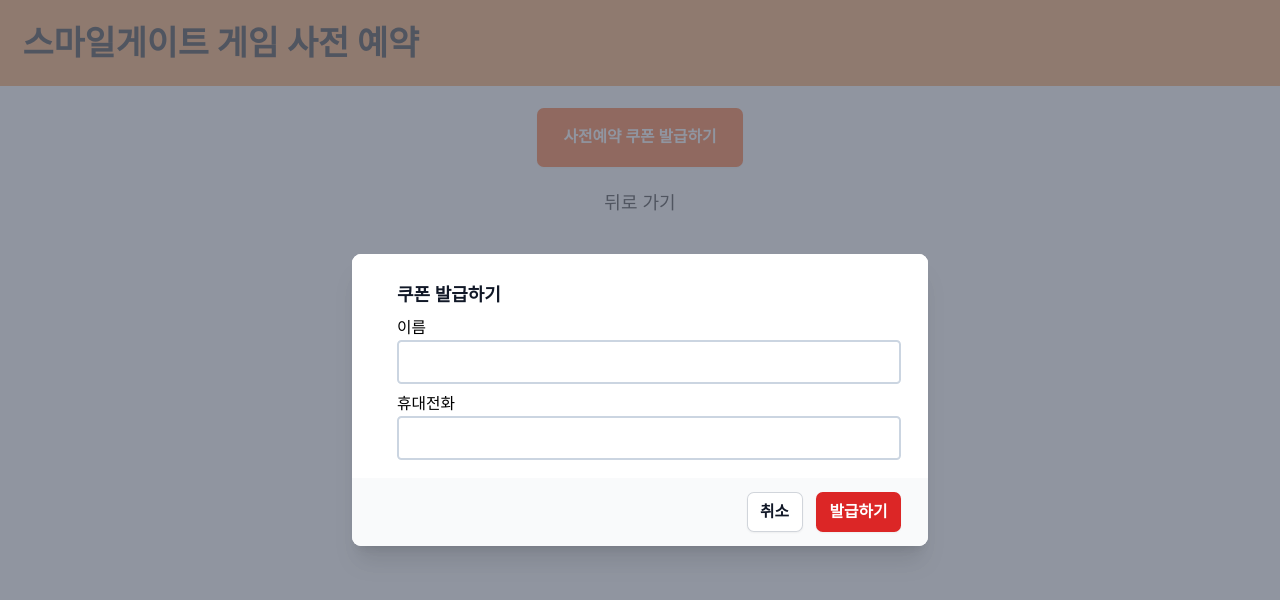
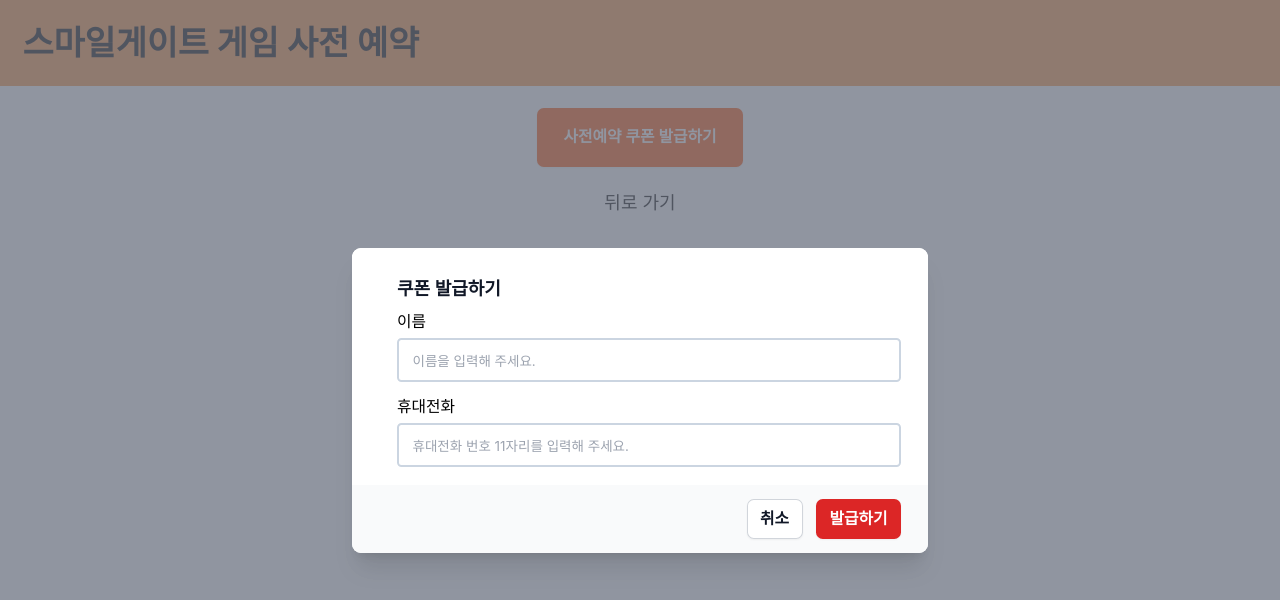
Before and after one commit to sadie100/smilegate-assignment, a Next.js app in the folder client/: page /coupons/advance-reservation in a window 1280 px wide. Both pictures are taken after a click on the button "사전예약 쿠폰 발급하기". Shown: the top 600 px of the page. Built offline with nearby package versions, Linux system fonts and the light colour scheme.

Commit message:
fix : 전화번호 하이픈 삽입 구현

```diff
--- a/client/src/components/common/Form.tsx
+++ b/client/src/components/common/Form.tsx
@@ -1,7 +1,5 @@
-import { FormProvider, useForm } from "react-hook-form";
-import FormLabel from "@/components/common/FormLabel";
 import { ReactNode } from "react";
-
+import { useFormContext } from "react-hook-form";
 type FormPropType = {
   onSubmit: (data: any) => void;
   children: ReactNode;
@@ -9,17 +7,16 @@ type FormPropType = {
 };
 
 const Form = ({ onSubmit, id, children }: FormPropType) => {
-  const methods = useForm();
+  const { handleSubmit } = useFormContext();
+
   return (
-    <FormProvider {...methods}>
-      <form
-        id={id}
-        onSubmit={methods.handleSubmit(onSubmit)}
-        className="flex flex-col justify-stretch items-stretch gap-2 w-full"
-      >
-        {children}
-      </form>
-    </FormProvider>
+    <form
+      id={id}
+      onSubmit={handleSubmit(onSubmit)}
+      className="flex flex-col justify-stretch items-stretch gap-3 w-full"
+    >
+      {children}
+    </form>
   );
 };
 export default Form;
--- a/client/src/components/common/FormItem.tsx
+++ b/client/src/components/common/FormItem.tsx
@@ -1,25 +1,19 @@
-import {
-  useForm,
-  useFormContext,
-  FieldValues,
-  RegisterOptions,
-} from "react-hook-form";
+import { useFormContext, FieldValues, RegisterOptions } from "react-hook-form";
 import FormLabel from "@/components/common/FormLabel";
-import { CSSProperties } from "react";
 
 type FormItemType = {
   label?: string;
   type: string;
   name: string;
   validation: RegisterOptions<FieldValues, string> | undefined;
-  styleClass?: string;
+  placeholder?: string;
 };
 const FormItem = ({
   type,
   name,
   validation,
   label,
-  styleClass,
+  placeholder,
 }: FormItemType) => {
   const {
     register,
@@ -27,12 +21,13 @@ const FormItem = ({
   } = useFormContext();
 
   return (
-    <div className="flex flex-col justify-stretch items-stretch w-full">
+    <div className="flex flex-col justify-stretch items-stretch w-full gap-1">
       {label && <FormLabel>{label}</FormLabel>}
       <input
-        className={`rounded border-2 border-solid border-slate-300 appearance-none text-gray-700 placeholder-gray-400 w-full py-2 px-3 leading-tight focus:outline-none focus:shadow-outline ${styleClass} `}
+        className="rounded border-2 border-solid border-slate-300 appearance-none text-gray-700 placeholder:text-xs w-full py-2 px-3 leading-tight focus:outline-none focus:shadow-outline"
         type={type}
-        placeholder={type === "text" ? "" : "000-0000-0000"}
+        placeholder={placeholder}
+        maxLength={name === "phone" ? 13 : undefined}
         {...register(name, validation)}
       />
       {errors[name] && (
--- a/client/src/components/pages/advanceReserve/CouponForm.tsx
+++ b/client/src/components/pages/advanceReserve/CouponForm.tsx
@@ -1,6 +1,5 @@
-import { useForm } from "react-hook-form";
-import FormLabel from "@/components/common/FormLabel";
-import { SyntheticEvent, useContext } from "react";
+import { FormProvider, useForm } from "react-hook-form";
+import { useContext } from "react";
 import { ModalContext } from "@/contexts/modalContext";
 import Form from "@/components/common/Form";
 import FormItem from "@/components/common/FormItem";
@@ -11,16 +10,19 @@ const CouponForm = () => {
       buttons: { confirm },
     },
   } = useContext(ModalContext);
-
+  const methods = useForm();
+  const { watch, setValue } = methods;
   const onSubmit = confirm!.onClick;
 
   return (
+    <FormProvider {...methods}>
       <Form id="CouponForm" onSubmit={onSubmit}>
         <FormItem
           name="name"
           type="text"
           validation={{ required: "이름을 입력해 주세요." }}
           label="이름"
+          placeholder="이름을 입력해 주세요."
         />
         <FormItem
           name="phone"
@@ -31,10 +33,20 @@ const CouponForm = () => {
               value: /[0-9]{3}-[0-9]{4}-[0-9]{4}/,
               message: "올바른 형식의 번호를 입력해 주세요.",
             },
+            onChange: (e) => {
+              const value = watch("phone");
+              const newVal = value
+                .replace(/[^0-9]/g, "")
+                .replace(/^(\d{0,3})(\d{0,4})(\d{0,4})$/g, "$1-$2-$3")
+                .replace(/(\-{1,2})$/g, "");
+              setValue("phone", newVal);
+            },
           }}
           label="휴대전화"
+          placeholder="휴대전화 번호 11자리를 입력해 주세요."
         />
       </Form>
+    </FormProvider>
   );
 };
 
```
Lines whose indentation alone changed are shown as unchanged.
